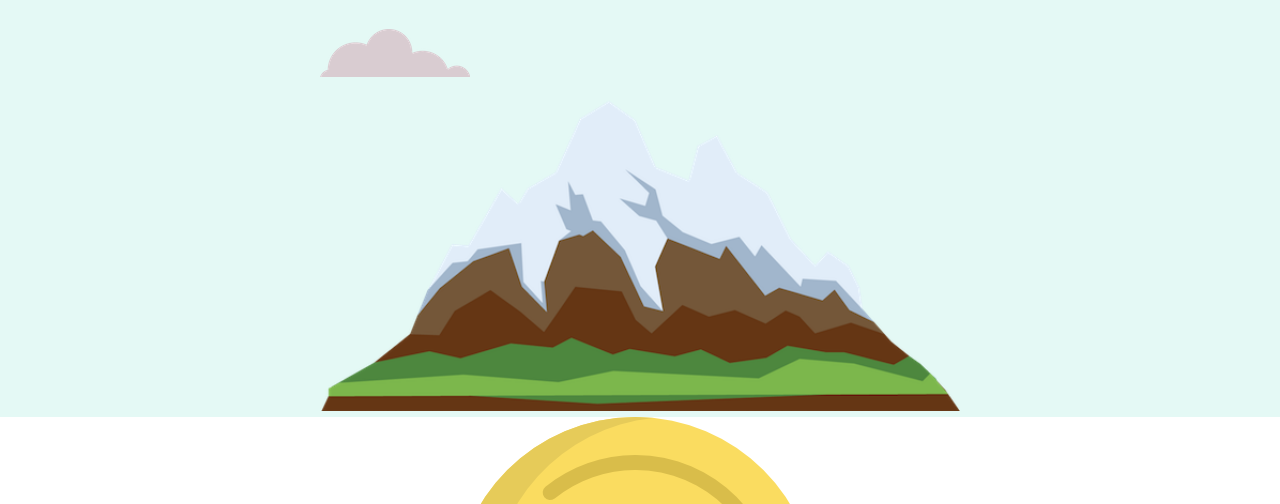
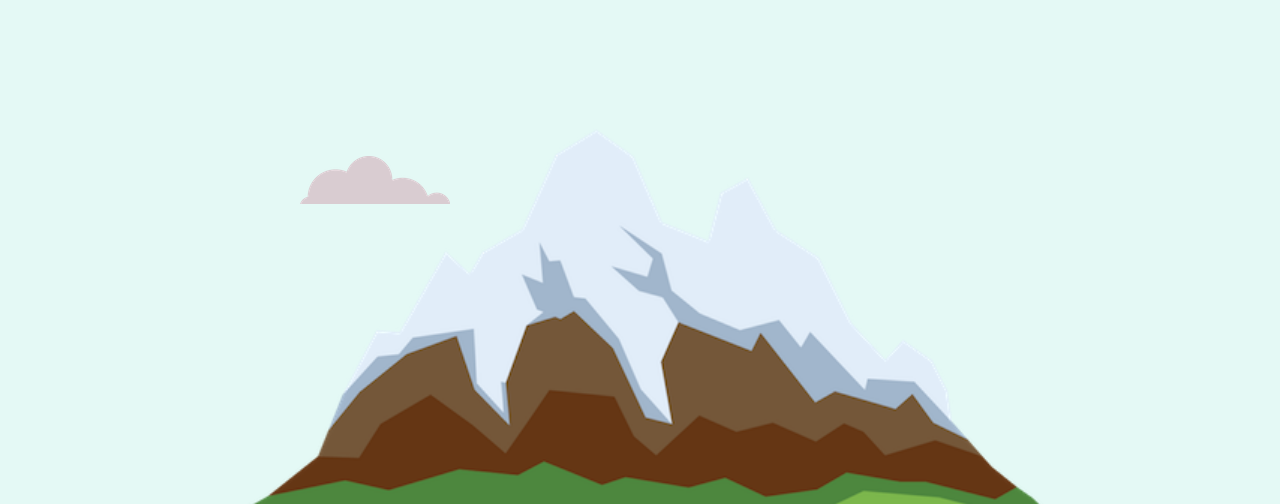
Before and after one commit to SRIBALAJY/testing, a plain HTML site: page index.html in a window 1280 px wide. Shown: the part 296-800 px from the top of the page. Drawn offline with Linux system fonts and the light colour scheme.

Commit message:
Update sty1.css

```diff
--- a/sty1.css
+++ b/sty1.css
@@ -13,9 +13,11 @@ body{
 }
 .cloud2{
   position: absolute;
+  bottom: 300px;
+  left: 300px;
 }
 .mountain{
-  width: 50%;
+  width: 70%;
 }
 h1{
   font-size: 5.25rem;
```
